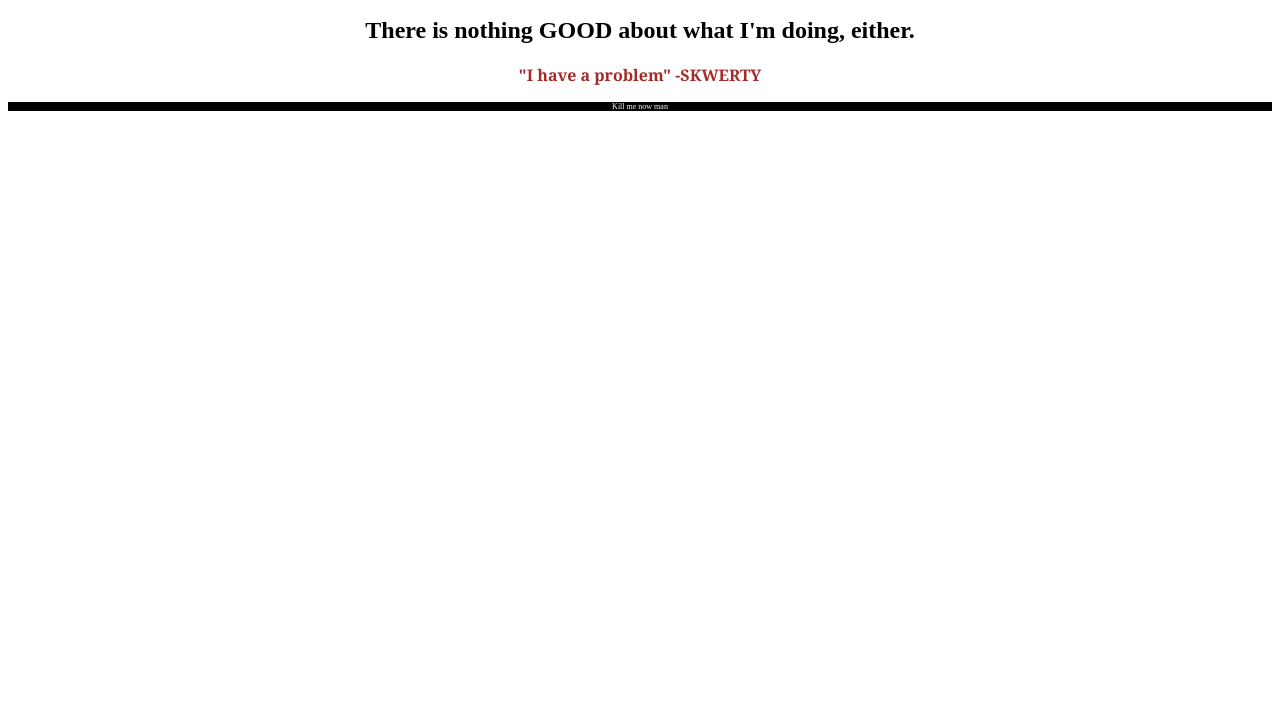
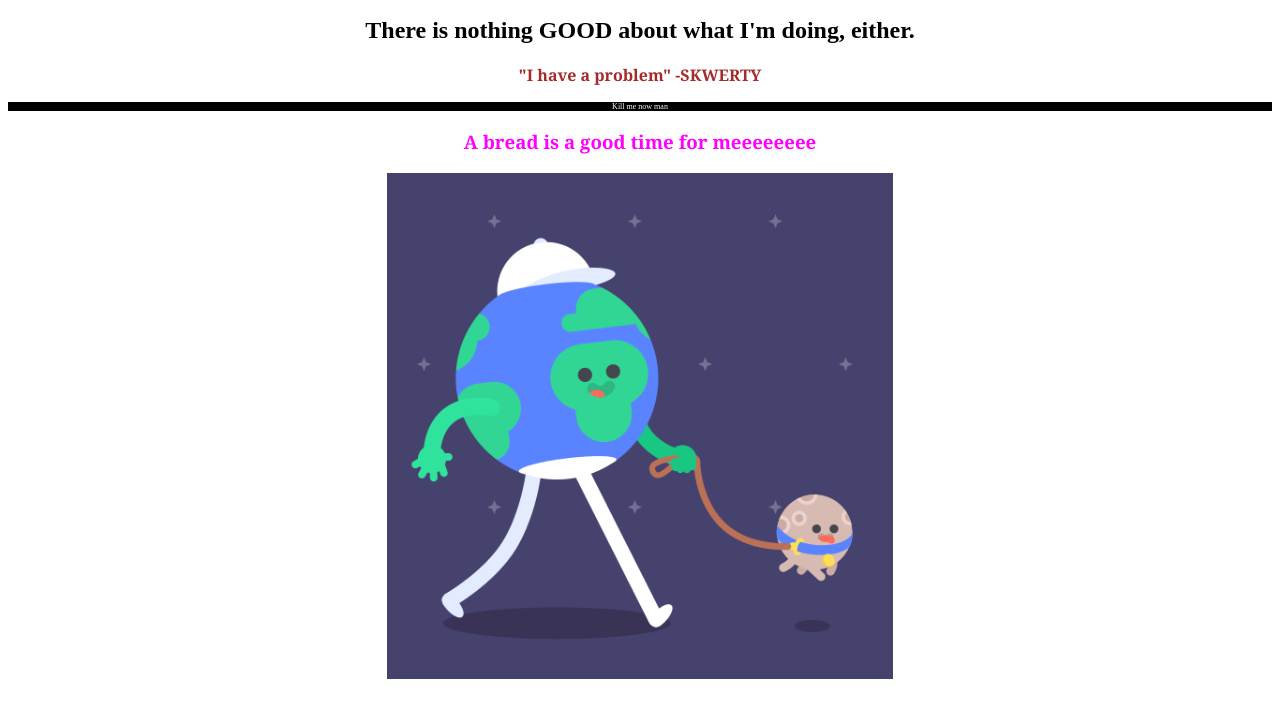
Before and after one commit to TheH21/weirdsite, a plain HTML site: page index.html in a window 1280 px wide. Shown: the part 99-800 px from the top of the page. Drawn offline with Linux system fonts and the light colour scheme.

Commit message:
Added sweet GIF

```diff
--- a/index.html
+++ b/index.html
@@ -51,5 +51,8 @@
 <p class="sad">
     Kill me now man
 </p>
-
+<h3 class="align" style="color:magenta">
+    A bread is a good time for meeeeeeee
+</h3>
+<img src="giphy.gif" class="center">
 </body
```
Also changed, not shown: giphy.gif (added).
